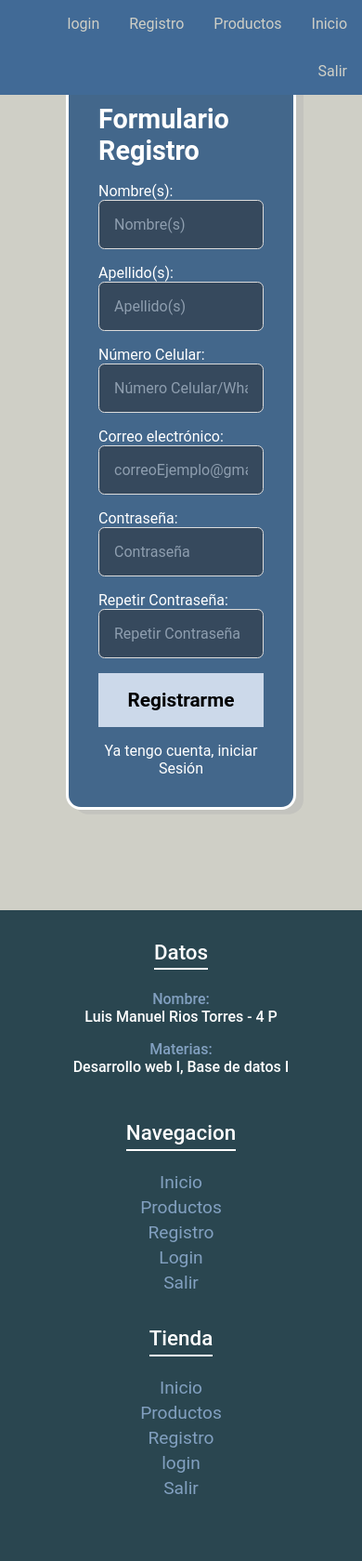
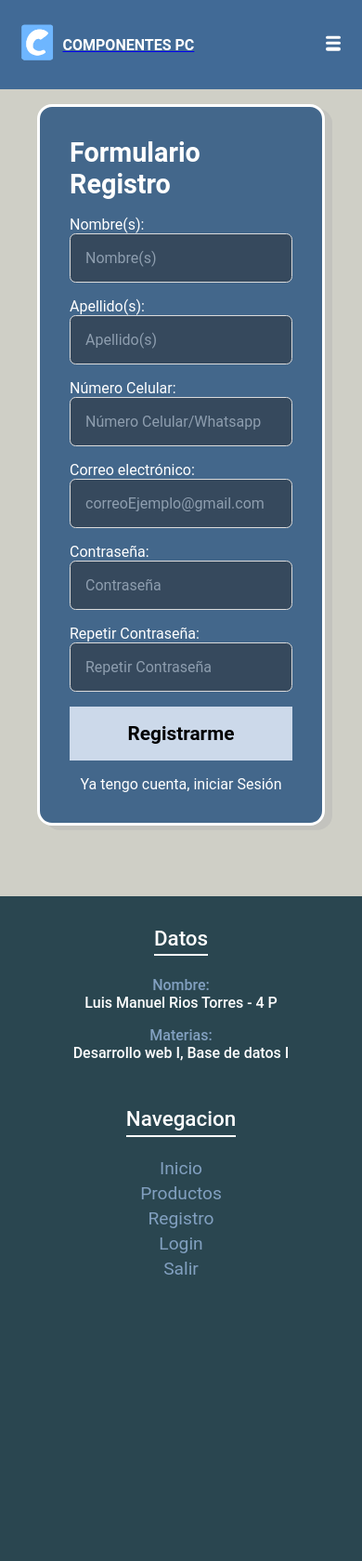
Before and after one commit to LuisManuelXD/ComponentesPC, a PHP site: page /pages/user/registro.html in a window 390 px wide. Shown: the whole page at 93% size. After the commit the page ends 1371 px from the top, so only its background shows below. Run offline with PHP 8.4, Linux system fonts and the light colour scheme.

Commit message:
PC-0 varias modificaciones

```diff
--- a/assets/css/index.css
+++ b/assets/css/index.css
@@ -20,7 +20,6 @@
 }
 
 .main {
-    margin-top: 60px;
     margin-bottom: 60px;
     padding: 1em 2.5em;
 }
@@ -30,29 +29,83 @@
     padding-bottom: 2em;
 }
 
-.nav-menu ul {
-    list-style-type: none;
-    margin: 0;
-    padding: 0;
-    overflow: hidden;
+.nav-menu {
+    width: 100%;
+    /* position: absolute; */
+    z-index: 10;
+    padding: 0 5%;
+    height: 6em;
     background-color: #416A96;
 }
 
-.nav-menu li {
-    float: right;
+.nav-menu .logo {
+    float: left;
+    width: 40%;
+    height: 100%;
+    display: flex;
+    align-items: center;
+    font-size: 1em;
+    color: #fff;
+    text-transform: uppercase;
+    font-weight: bold;
 }
 
-.nav-menu li a {
-    display: block;
-    text-align: center;
-    color: #CFCFC6;
-    text-decoration: none;
-    background-color: #416A96;
-    padding: 1em 1em;
+.nav-menu .logo p {
+    margin-left: .5em;
 }
 
-.nav-menu li a:hover {
-    background-color: #5984BC;
+.nav-menu .list {
+    float: right;
+    padding: 0;
+    margin: 0;
+    height: 100%;
+    display: flex;
+    justify-content: space-between;
+    align-items: center;
+}
+
+.nav-menu .list li {
+    list-style: none;
+}
+
+.nav-menu .list a {
+    display: block;
+    text-transform: uppercase;
+    padding: .3em .5em;
+    font-size: 1em;
+    font-weight: bold;
+    color: #fff;
+    text-decoration: none;
+}
+
+.logo p {
+    color: #fff;
+}
+
+.nav-menu .list a:hover {
+    border-bottom: .2em solid #fff;
+}
+
+#toggle {
+    position: absolute;
+    top: -100px;
+}
+
+.nav-menu .icon-bars {
+    display: none;
+    position: absolute;
+    right: 5%;
+    top: 50%;
+    transform: translateY(-50%);
+}
+
+.nav-menu .icon-bars .line {
+    width: 1em;
+    height: .2em;
+    background-color: #fff;
+    margin: .2em;
+    border-radius: .4em;
+    transition: all .3s ease-in-out;
 }
 
 .info {
@@ -360,19 +413,58 @@
     color: #1765be;
 }
 
-@media(max-width: 900px) {
+@media(max-width: 920px) {
+    .nav-menu .logo {
+        width: auto;
+        justify-content: center;
+    }
+
+    .nav-menu .list {
+        float: none;
+        position: fixed;
+        z-index: 9;
+        left: 0;
+        right: 0;
+        top: 6em;
+        bottom: 100%;
+        width: auto;
+        height: auto;
+        flex-direction: column;
+        justify-content: space-evenly;
+        background-color: rgb(0, 0, 0, 0.8);
+        overflow: hidden;
+        transition: all .5s ease-in-out;
+    }
+
+    .nav-menu .list a {
+        font-size: 1em;
+    }
+
+    .nav-menu :checked ~ .list {
+        bottom: 0;
+    }
+
+    .nav-menu .icon-bars {
+        display: block;
+        top: 2.9em;
+    }
+
     .form-register {
-        width: 80%;
-        margin-bottom: 2em;
+        width: auto;
+        /* margin-bottom: 2em; */
     }
 
     .login {
-        width: 70%;
+        width: 85%;
     }
 
     .login-links p {
         visibility: collapse;
         display: block;
+    }
+
+    .login input {
+        width: 90%;
     }
 
     .product {
@@ -386,4 +478,9 @@
         text-align: center;
         width: 100%;
     }
+
+    .card-maps iframe {
+        width: 80%;
+
+    }
 }
--- a/js/user/User.js
+++ b/js/user/User.js
@@ -7,7 +7,7 @@
     let password = document.querySelector('#txtPassword').value;
     let passwordRepeat = document.querySelector('#txtPasswordRepeat').value;
 
-    if(firstName == '' || lastName == '' || numberPhone == '' || email == '' || password == '' || passwordRepeat == '') {
+    if(firstName.value == '' || lastName.value == '' || numberPhone.value == '' || email.value == '' || password.value == '' || passwordRepeat.value == '') {
         alert('Rellene los campos faltantes.');
         e.preventDefault();
     } else {
@@ -20,14 +20,15 @@
         e.preventDefault();
 
         let ajax = new XMLHttpRequest();
-            ajax.open('post', '/php/addUser.php', true);
+            ajax.open('post', '/php/User/Add.php', true);
             ajax.onload = function() {
                 firstName = document.querySelector('#txtFirstName').value = null;
                 lastName = document.querySelector('#txtLastName').value = null;
                 numberPhone = document.querySelector('#txtNumberPhone').value = null;
                 email = document.querySelector('#txtEmail').value = null;
                 password = document.querySelector('#txtPassword').value = null;
-
+                passwordRepeat = document.querySelector('#txtPasswordRepeat').value = null;
+                alert('Se a registrado con exito.');
                 console.log(ajax.response);
             }
 
--- a/pages/user/registro.html
+++ b/pages/user/registro.html
@@ -10,15 +10,29 @@
 </head>
 
 <body>
-    <header class="header">
+    <header>
         <nav class="nav-menu">
-            <ul>
+            <input type="checkbox" id="toggle">
+            <div class="logo">
+                <a href="/">
+                    <img src="/assets/img/logo.png" width="40px">
+                </a>
+                <a href="/">
+                    <p>Componentes PC</p>
+                </a>
+            </div>
+            <ul class="list">
                 <li><a href="/">Inicio</a></li>
                 <li><a href="/pages/products/productos.html">Productos</a></li>
                 <li><a href="/pages/user/registro.html">Registro</a></li>
                 <li><a href="/pages/login.html">login</a></li>
                 <li><a href="#">Salir</a></li>
             </ul>
+            <label for="toggle" class="icon-bars">
+                <div class="line"></div>
+                <div class="line"></div>
+                <div class="line"></div>
+            </label>
         </nav>
     </header>
     <section class="main">
@@ -30,7 +44,7 @@
                 <label for="txtLastName">Apellido(s):</label>
                 <input class="controls" type="text" name="txtLastName" id="txtLastName" placeholder="Apellido(s)" autocomplete="none" required>
                 <label for="txtNumberPhone">Número Celular:</label>
-                <input class="controls" type="tel" name="txtNumberPhone" id="txtNumberPhone" placeholder="Número Celular/Whatsapp" autocomplete="none" required>
+                <input class="controls" type="tel" name="txtNumberPhone" id="txtNumberPhone" placeholder="Número Celular/Whatsapp" autocomplete="none" maxlength="10" required>
                 <label for="txtEmail">Correo electrónico:</label>
                 <input class="controls" type="email" name="txtEmail" id="txtEmail" placeholder="correoEjemplo@gmail.com" autocomplete="none" required>
                 <label for="txtPassword">Contraseña:</label>
@@ -63,16 +77,6 @@
                         <li><a href="#">Salir</a></li>
                     </ul>
                 </div>
-                <div class="footer-links">
-                    <h4>Tienda</h4>
-                    <ul>
-                        <li><a href="#">Inicio</a></li>
-                        <li><a href="#">Productos</a></li>
-                        <li><a href="#">Registro</a></li>
-                        <li><a href="#">login</a></li>
-                        <li><a href="#">Salir</a></li>
-                    </ul>
-                </div>
             </div>
         </div>
     </footer>
```
Also changed, not shown: index.html (+16 -12 lines), js/login/Login.js (added, +25 -0 lines), pages/footer.html (deleted, +0 -50 lines), pages/login.html (+20 -15 lines), pages/nav.html (added, +34 -0 lines), pages/products/product-item.html (+16 -12 lines), pages/products/productos.html (+16 -12 lines), php/Login.php (added, +19 -0 lines), php/User/Add.php (renamed from php/addUser.php, +5 -5 lines), php/conexion.php (+5 -5 lines), assets/img/logo.png (added).
